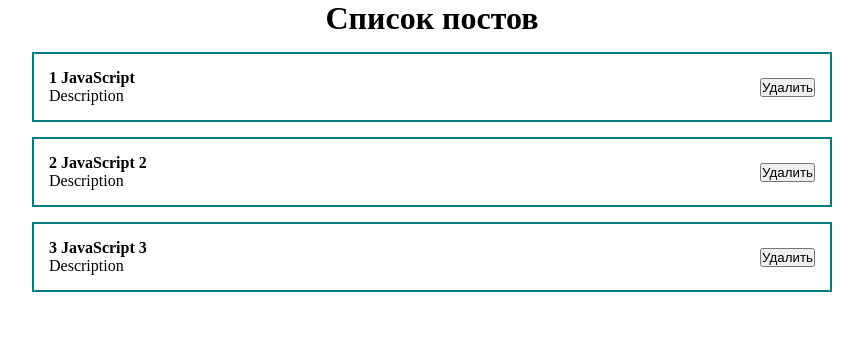
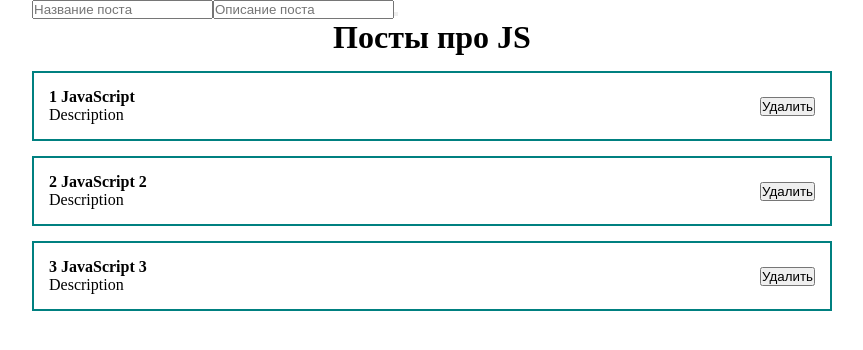
Before and after one commit to Matvey991/react-app, a React (Create React App) app: page / in a window 1280 px wide. Shown: the top 350 px of the page, without its empty margins (208-1071 px from the left). Built offline with nearby package versions, Linux system fonts and the light colour scheme.

Commit message:
react-app

```diff
--- /dev/null
+++ b/UI/button/MyButton.jsx
@@ -0,0 +1,11 @@
+import React from "react";
+import classes from './MyButton.modules.css'
+
+const MyButton = (props) => {
+    return (
+        <button className={classes.myBtn}>
+
+        </button>
+    )
+}
+export default MyButton
--- /dev/null
+++ b/UI/button/MyButton.modules.css
@@ -0,0 +1,8 @@
+.myBtn {
+padding: 5px 15px;
+color: teal;
+font-size: 14px;
+background: transparent;
+border: 1px solid teal;
+cursor: pointer;
+}
--- a/src/App.js
+++ b/src/App.js
@@ -1,8 +1,10 @@
 import React, {useState} from "react";
-// import ClassCounter from "./componets/ClasssCounter";
+import ClassCounter from "./componets/ClasssCounter";
 import './styles/App.css';
 import Postitem from "./componets/Postitem";
 import Postlist from "./componets/Postlist";
+import MyButton from "../UI/button/MyButton";
+
 function App() {
   const [posts, setPosts] = useState([
     {id: 1,title: 'JavaScript',  body: 'Description'},
@@ -12,7 +14,13 @@ function App() {
   ])
   return (
     <div className="App">
-<Postlist posts={posts}/>
+<form>
+  <input type='text' placeholder="Название постa"></input>
+  <input type='text' placeholder="Описание поста"></input>
+  <MyButton>Создать пост</MyButton>
+
+</form>
+<Postlist posts={posts} title='Посты про JS'/>
     </div>
 
 
--- a/src/componets/Postlist.js
+++ b/src/componets/Postlist.js
@@ -1,10 +1,10 @@
 import React from "react";
 import PostItem from "./Postitem";
-const PostList = ({posts}) => {
+const PostList = ({posts, title}) => {
     return (
         <div>
 <h1 style={{textAlign: 'center'}}>
-  Список постов
+{title}
   </h1>
 {posts.map((post) =>
 <PostItem post={post} key={post.id}/>
```
